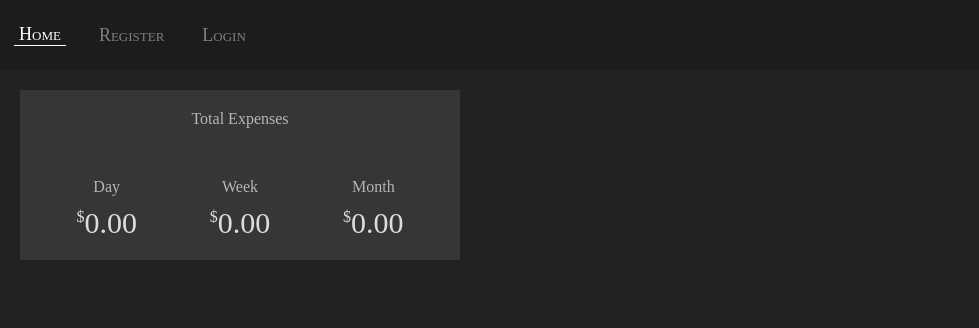
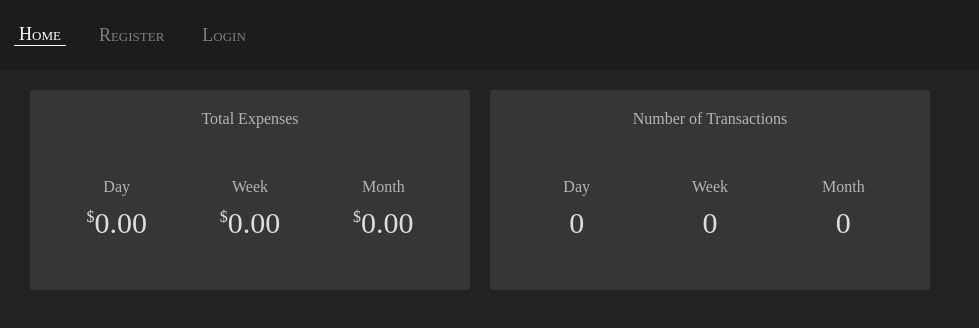
Before and after one commit to mdonlan/budget_app_client, a React app: page / in a window 1280 px wide. Shown: the top 328 px of the page, without its empty margins (0-979 px from the left). Built offline with nearby package versions, Linux system fonts and the light colour scheme; no server answers.

Commit message:
added num_transactions component

```diff
--- a/package.json
+++ b/package.json
@@ -12,6 +12,7 @@
     "@babel/runtime": "^7.13.7",
     "@reduxjs/toolkit": "^1.8.1",
     "@types/styled-components": "^5.1.25",
+    "date-fns": "^2.28.0",
     "react": "^17.0.1",
     "react-dom": "^17.0.1",
     "react-redux": "^7.2.8",
--- a/src/Components/Homepage/Expenses.tsx
+++ b/src/Components/Homepage/Expenses.tsx
@@ -53,6 +53,9 @@ const Expenses_Wrapper = styled.div`
     padding: 20px;
     background: rgba(255, 255, 255, 0.09);
     width: 400px;
+    margin-left: 10px;
+    margin-right: 10px;
+    border-radius: 3px;
 `
 
 const Expenses_Title = styled.div`
--- a/src/Components/Homepage/Homepage.js
+++ b/src/Components/Homepage/Homepage.js
@@ -1,11 +1,13 @@
 import React from 'react';
 import styled from 'styled-components';
 import { Expenses } from './Expenses';
+import { Num_Transactions } from './Num_Transactions';
 
 export function Homepage() {
     return (
         <Homepage_Wrapper>
             <Expenses />
+            <Num_Transactions />
         </Homepage_Wrapper>
     )
 }
--- /dev/null
+++ b/src/Components/Homepage/Num_Transactions.tsx
@@ -0,0 +1,92 @@
+import React, { useEffect, useState } from 'react';
+import { get_transaction_numbers_data } from '../../api';
+import styled from 'styled-components';
+
+export function Num_Transactions() {
+    const [month, set_month] = useState<number>(0);
+    const [week, set_week] = useState<number>(0);
+    const [day, set_day] = useState<number>(0);
+
+    useEffect(() => {
+        async function get_data() {
+            const data = await get_transaction_numbers_data();
+            // console.log(data)
+            set_month(data.num_month_transactions);
+            set_week(data.num_week_transactions);
+            set_day(data.num_day_transactions);
+        }
+
+        get_data();
+    }, []);
+
+    return (
+        <Num_Transactions_Wrapper>
+            <Top>
+                <Title>Number of Transactions</Title>
+            </Top>
+            <Bot>
+                <Column>
+                    <Name>Day</Name>
+                    <Value>{day}</Value>
+                </Column>
+                <Column>
+                    <Name>Week</Name>
+                    <Value>{week}</Value>
+                </Column>
+                <Column>
+                    <Name>Month</Name>
+                    <Value>{month}</Value>
+                </Column>
+            </Bot>
+
+
+        </Num_Transactions_Wrapper>
+    )
+}
+
+const Num_Transactions_Wrapper = styled.div`
+    display: flex;
+    flex-direction: column;
+    padding: 20px;
+    padding-bottom: 50px;
+    background: rgba(255, 255, 255, 0.09);
+    width: 400px;
+    margin-left: 10px;
+    margin-right: 10px;
+    border-radius: 3px;
+`
+
+const Title = styled.div`
+    color: #b5b5b5;
+    margin-bottom: 30px;
+`;
+
+const Top = styled.div`
+    display: flex;
+    justify-content: center;
+    color: #b5b5b5;
+    margin-bottom: 20px;
+`
+
+const Bot = styled.div`
+    display: flex;
+    // justify-content: space-around;
+    color: #dddddd;
+`
+
+const Column = styled.div`
+    display: flex;
+    flex-direction: column;
+    align-items: center;
+    width: 33%;
+    padding-left: 5px;
+    padding-right: 5px;
+`
+
+const Name = styled.div`
+    color: #b5b5b5;
+    margin-bottom: 10px;
+`
+const Value = styled.div`
+    font-size: 30px;
+`
--- a/src/api.js
+++ b/src/api.js
@@ -97,6 +97,7 @@ export function get_month_data() {
         // console.log(res.body);
         return res.body;
     })
+    .catch(e => console.log(e))
 }
 
 export function get_week_data() {
@@ -107,6 +108,7 @@ export function get_week_data() {
         // console.log(res.body);
         return res.body;
     })
+    .catch(e => console.log(e))
 }
 
 export function get_day_data() {
@@ -117,4 +119,16 @@ export function get_day_data() {
         // console.log(res.body);
         return res.body;
     })
+    .catch(e => console.log(e))
 }
+
+export function get_transaction_numbers_data() {
+    const token = localStorage.getItem("token");
+    return superagent.post('http://localhost:3000/get_transaction_numbers_data')
+    .send({ token: token })
+    .then(res => {
+        // console.log(res.body)
+        return res.body;
+    })
+    .catch(e => console.log(e))
+}
```
Also changed, not shown: 1 other file (tests, documents, lock files or other folders).
